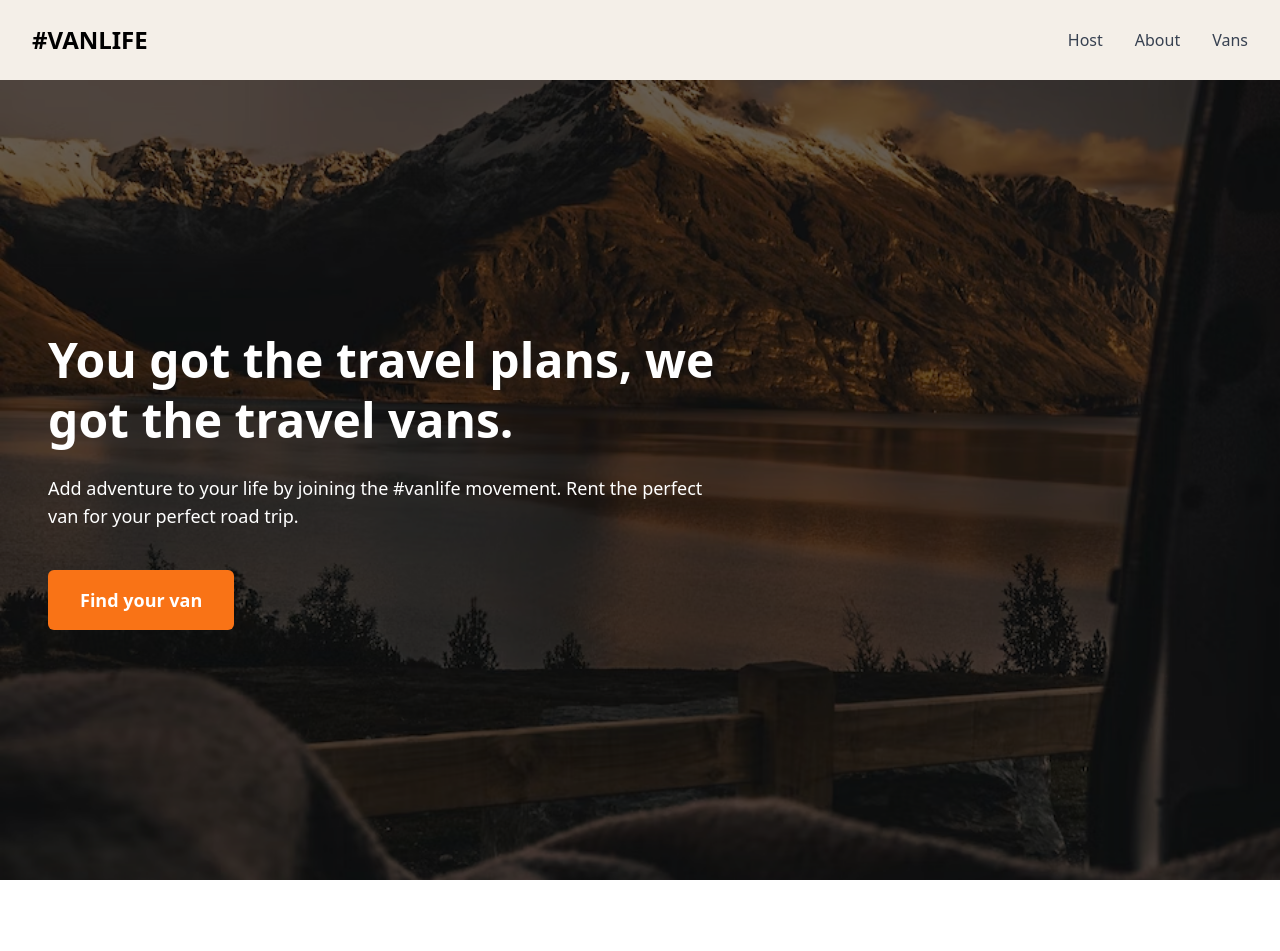
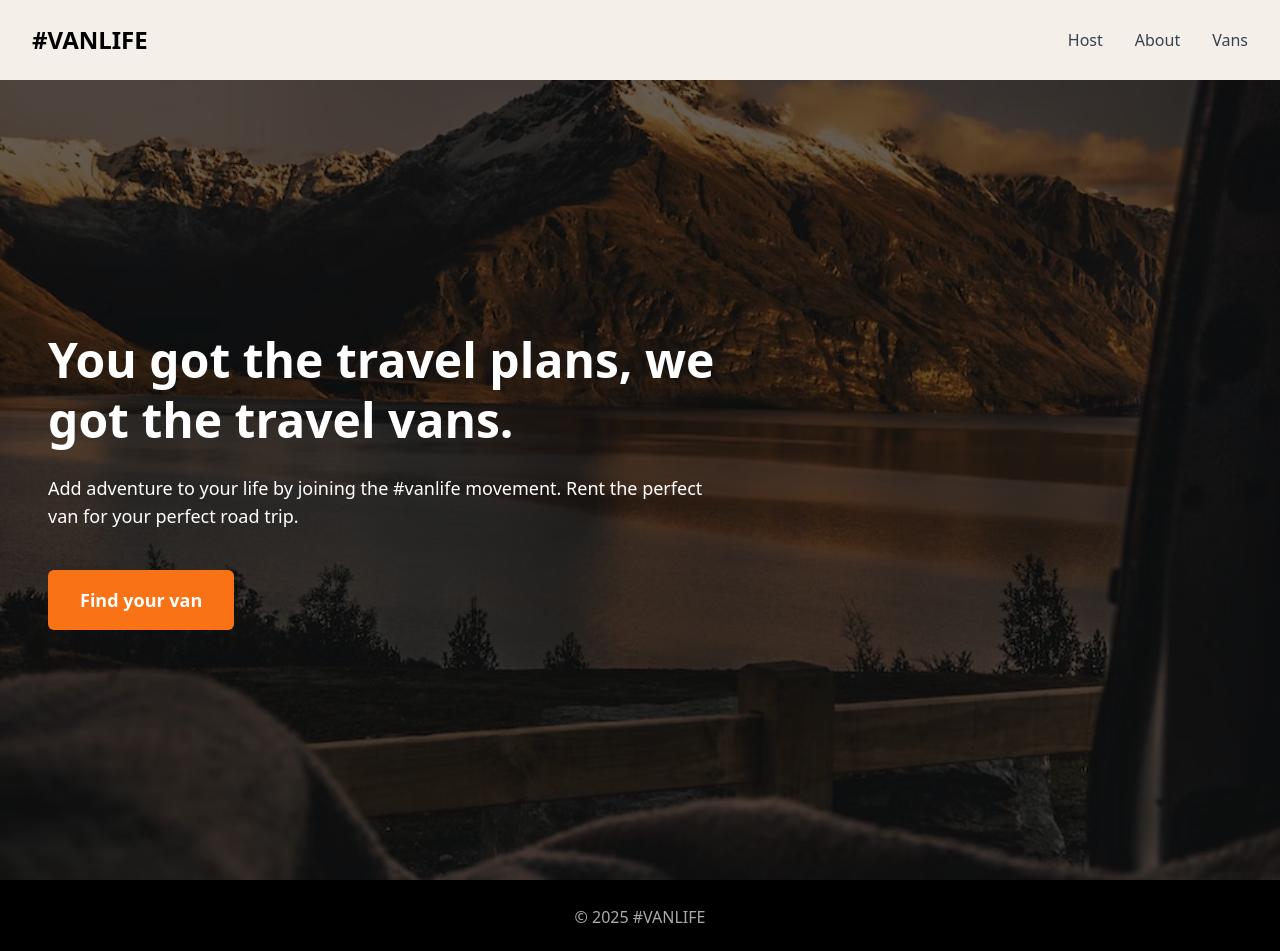
Before and after one commit to samuel-ishimwe203/React-router, a React (Vite) app: page / in a window 1280 px wide. Shown: the top 951 px of the page. Before the commit the page ends 880 px from the top, so only its background shows below. Built offline with nearby package versions, Linux system fonts and the light colour scheme; what miragejs would draw is missing.

Commit message:
chore: to show how will is active nav be if is active

```diff
--- a/src/components/Footer.jsx
+++ b/src/components/Footer.jsx
@@ -1,6 +1,6 @@
 export default function Footer() {
   return (
-    <footer className="bg-black text-gray-400 text-center py-4 text-xs">
+    <footer className="bg-black text-[#AAAAAA] items-center text-center py-4 flex h-[74px] justify-center flex-shrink mt-auto font-medium">
       © 2025 #VANLIFE
     </footer>
   );
--- a/src/components/Header.jsx
+++ b/src/components/Header.jsx
@@ -1,4 +1,4 @@
-import { Link } from "react-router-dom"
+import { Link,NavLink } from "react-router-dom"
 
 export default function Header() {
   return (
@@ -9,15 +9,15 @@ export default function Header() {
 
       <nav className="space-x-8 text-base font-medium text-gray-700">
 
-          <Link to="/host" className="hover:text-black">
+          <NavLink to="/host" className={({isActive})=> isActive? "underline font-bold text-[#161616]":"hover:text-black"}>
           Host
-        </Link>
-        <Link to="/about" className="hover:text-black">
+        </NavLink>
+        <NavLink to="/about" className={({isActive})=>isActive?"underline font-bold text-[#161616]":"hover:text-black"}>
           About
-        </Link>
-        <Link to="/vans" className="hover:text-black">
+        </NavLink>
+        <NavLink to="/vans" className={({isActive})=>isActive?"underline font-bold text-[#161616]":"hover:text-black"}>
           Vans
-        </Link>
+        </NavLink>
       </nav>
     </header>
   )
--- a/src/components/Layout.jsx
+++ b/src/components/Layout.jsx
@@ -8,7 +8,7 @@ function Layout() {
      <>
             <Header/>
             <Outlet/>
-            {/* <Footer/> */}
+            <Footer/>
      </>
   )
 }
```
Also changed, not shown: src/App.jsx (+7 -10 lines).
